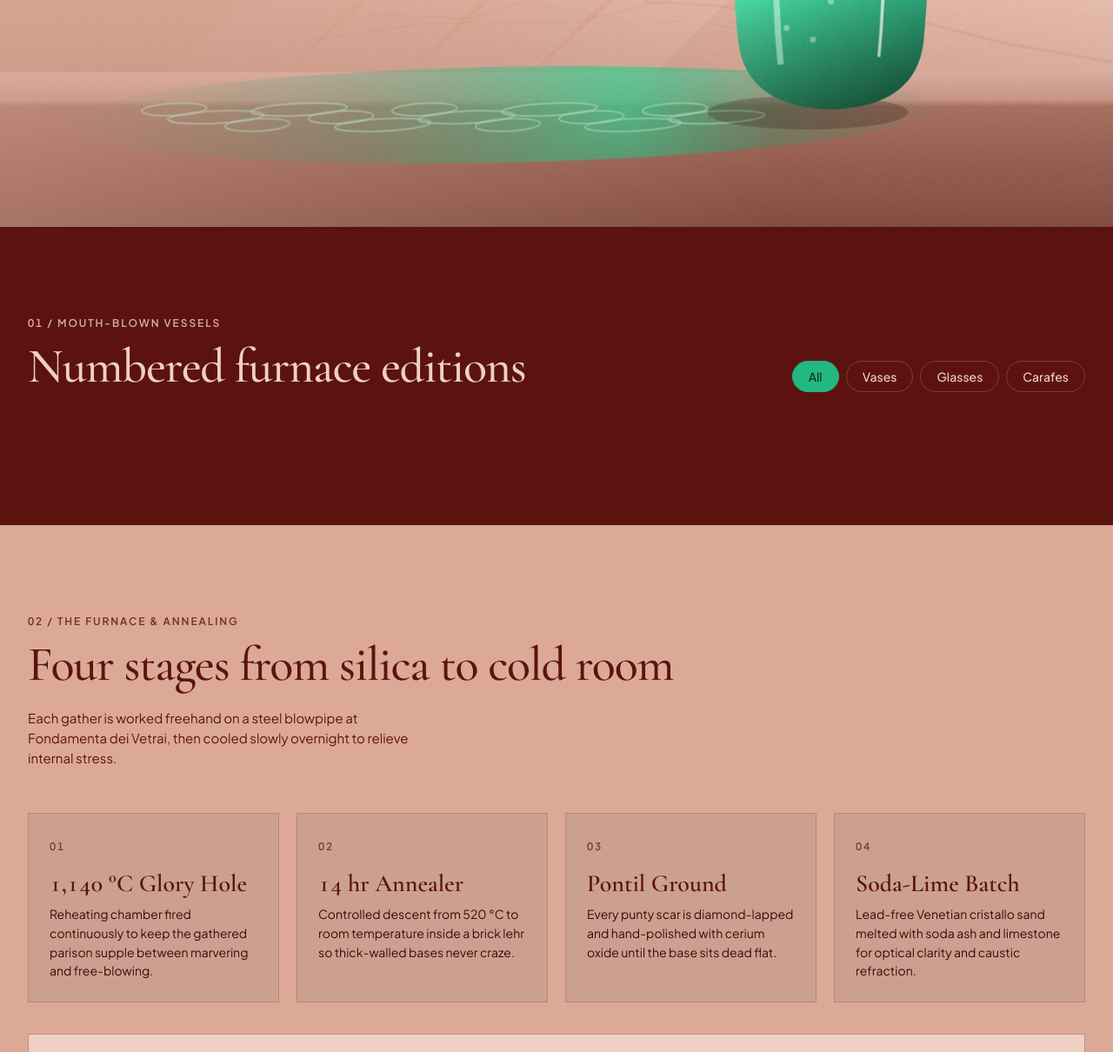
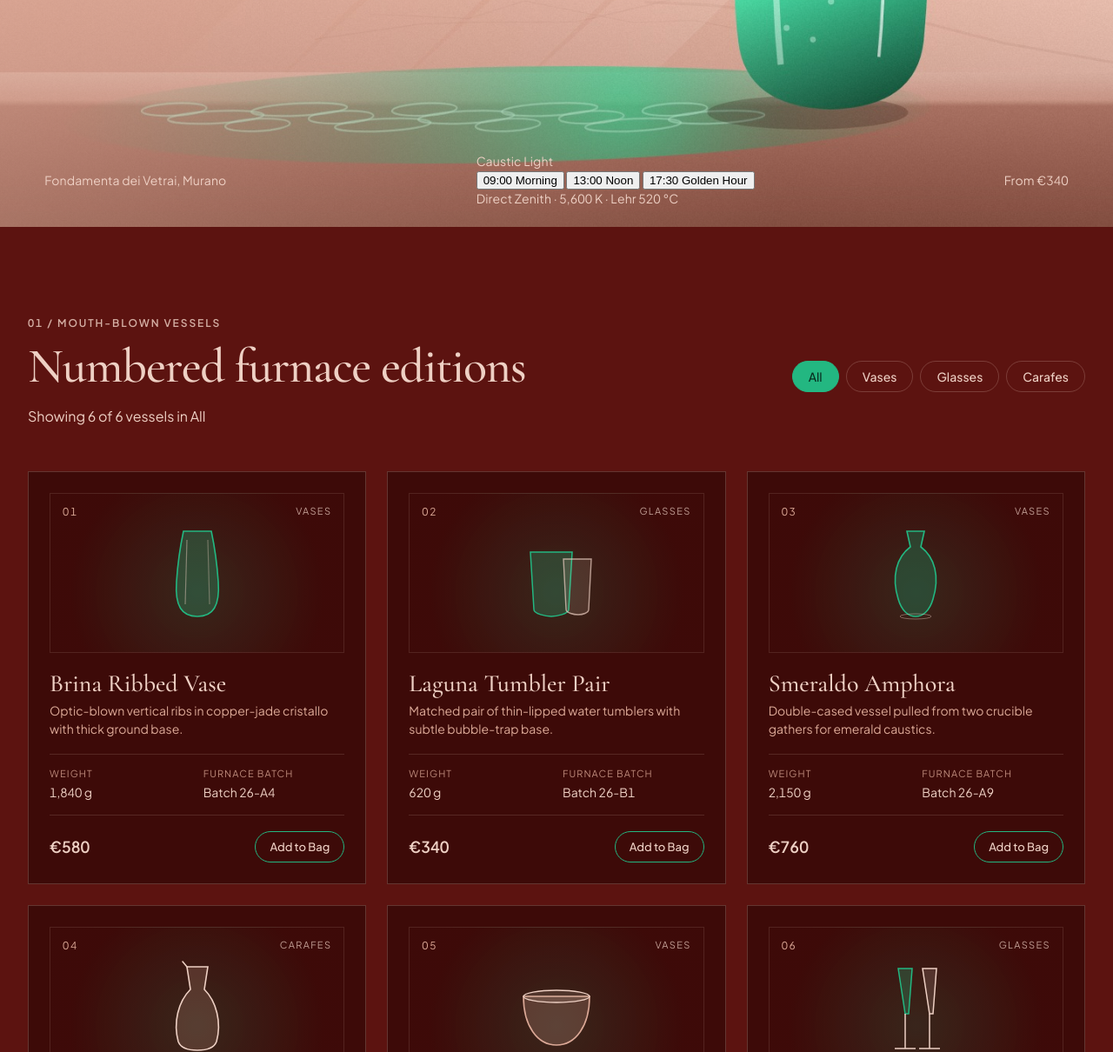
Before and after one commit to Abdullah-Zafarr/Design-Archive, a plain HTML site: page glassworks_rosemarble+oxblood+jadegreen/index.html in a window 1280 px wide. Shown: the part 539-1749 px from the top of the page at 87% size. Drawn offline with nearby package versions, Linux system fonts and the light colour scheme.

Commit message:
feat(glassworks_rosemarble+oxblood+jadegreen): add aria-live status regions and interactive markup

```diff
--- a/glassworks_rosemarble+oxblood+jadegreen/index.html
+++ b/glassworks_rosemarble+oxblood+jadegreen/index.html
@@ -111,6 +111,15 @@
             placeholder="Search by piece, batch, or mineral tone..."
             autocomplete="off"
           >
+          <button type="submit" class="search-submit">Find</button>
+          <button type="button" class="search-close" id="searchClose" aria-label="Close search">Close</button>
+        </form>
+      </div>
+    </header>
+
+    <div class="hero-content">
+      <div class="hero-left">
+        <h1 class="hero-title">
           <span class="hero-line">Blown i<span class="swash-letter">n<svg class="swash-svg swash-n" viewBox="0 0 42 22" fill="none" aria-hidden="true"><path d="M1 3C11 3 16 18 28 18C35 18 39 14 41 11" stroke="currentColor" stroke-width="1.6" stroke-linecap="round"/></svg></span></span>
           <span class="hero-line">Muran<span class="swash-letter">o<svg class="swash-svg swash-o" viewBox="0 0 46 24" fill="none" aria-hidden="true"><path d="M2 4C10 18 24 22 36 16C41 13 43 9 44 6" stroke="currentColor" stroke-width="1.6" stroke-linecap="round"/></svg></span></span>
         </h1>
@@ -123,6 +132,17 @@
 
     <div class="hero-bottom-bar">
       <span>Fondamenta dei Vetrai, Murano</span>
+
+      <div class="caustic-switcher" role="group" aria-label="Caustic Light time of day">
+        <span class="caustic-label">Caustic Light</span>
+        <div class="caustic-buttons">
+          <button type="button" class="caustic-btn" data-caustic="morning" aria-pressed="false">09:00 Morning</button>
+          <button type="button" class="caustic-btn is-active" data-caustic="noon" aria-pressed="true">13:00 Noon</button>
+          <button type="button" class="caustic-btn" data-caustic="golden" aria-pressed="false">17:30 Golden Hour</button>
+        </div>
+        <span class="caustic-readout tabular" id="causticReadout" aria-live="polite">Direct Zenith · 5,600 K · Lehr 520 °C</span>
+      </div>
+
       <span class="tabular">From &euro;340</span>
     </div>
   </section>
@@ -136,12 +156,13 @@
           <div class="chapter-title-row">
             <h2 class="chapter-title" id="vessels-heading">Numbered furnace editions</h2>
             <div class="filter-tabs" role="tablist" aria-label="Vessel categories">
-              <button type="button" class="filter-tab is-active" role="tab" aria-selected="true" data-category="all">All</button>
-              <button type="button" class="filter-tab" role="tab" aria-selected="false" data-category="vases">Vases</button>
-              <button type="button" class="filter-tab" role="tab" aria-selected="false" data-category="glasses">Glasses</button>
-              <button type="button" class="filter-tab" role="tab" aria-selected="false" data-category="carafes">Carafes</button>
+              <button type="button" class="filter-tab is-active" role="tab" aria-selected="true" tabindex="0" data-category="all">All</button>
+              <button type="button" class="filter-tab" role="tab" aria-selected="false" tabindex="-1" data-category="vases">Vases</button>
+              <button type="button" class="filter-tab" role="tab" aria-selected="false" tabindex="-1" data-category="glasses">Glasses</button>
+              <button type="button" class="filter-tab" role="tab" aria-selected="false" tabindex="-1" data-category="carafes">Carafes</button>
             </div>
           </div>
+          <p class="vessel-count-status tabular" id="vesselCountStatus" aria-live="polite">Showing 6 of 6 vessels in All</p>
           <p class="search-status" id="searchStatus" aria-live="polite" hidden></p>
         </div>
 
@@ -271,6 +292,7 @@
                 <label for="guestName">Full name</label>
                 <input type="text" id="guestName" name="guestName" required placeholder="Elena Contarini" autocomplete="name">
               </div>
+              <div class="field">
               <div class="field">
                 <label for="guestEmail">Email address</label>
                 <input type="email" id="guestEmail" name="guestEmail" required placeholder="elena@studio.it" autocomplete="email">
```
